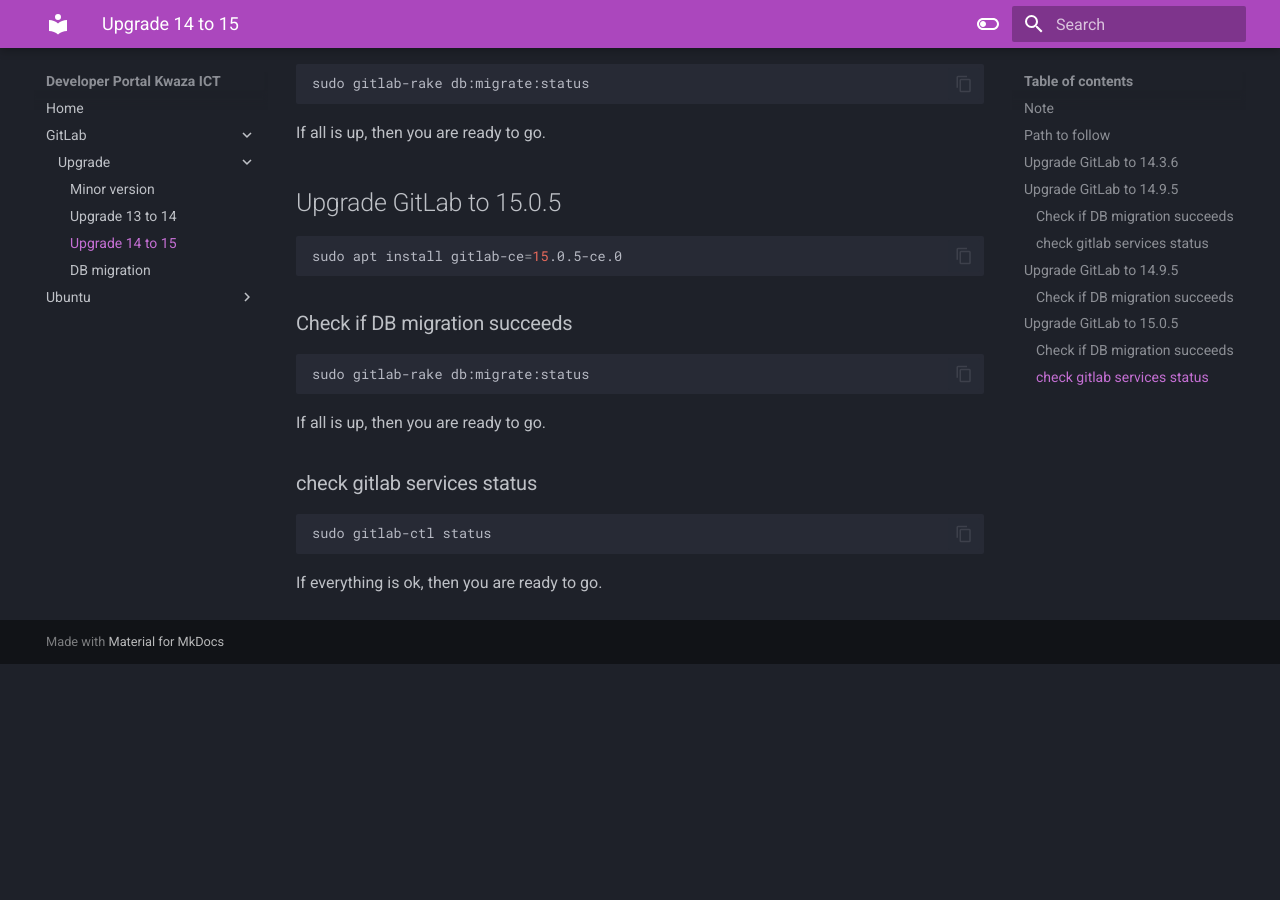
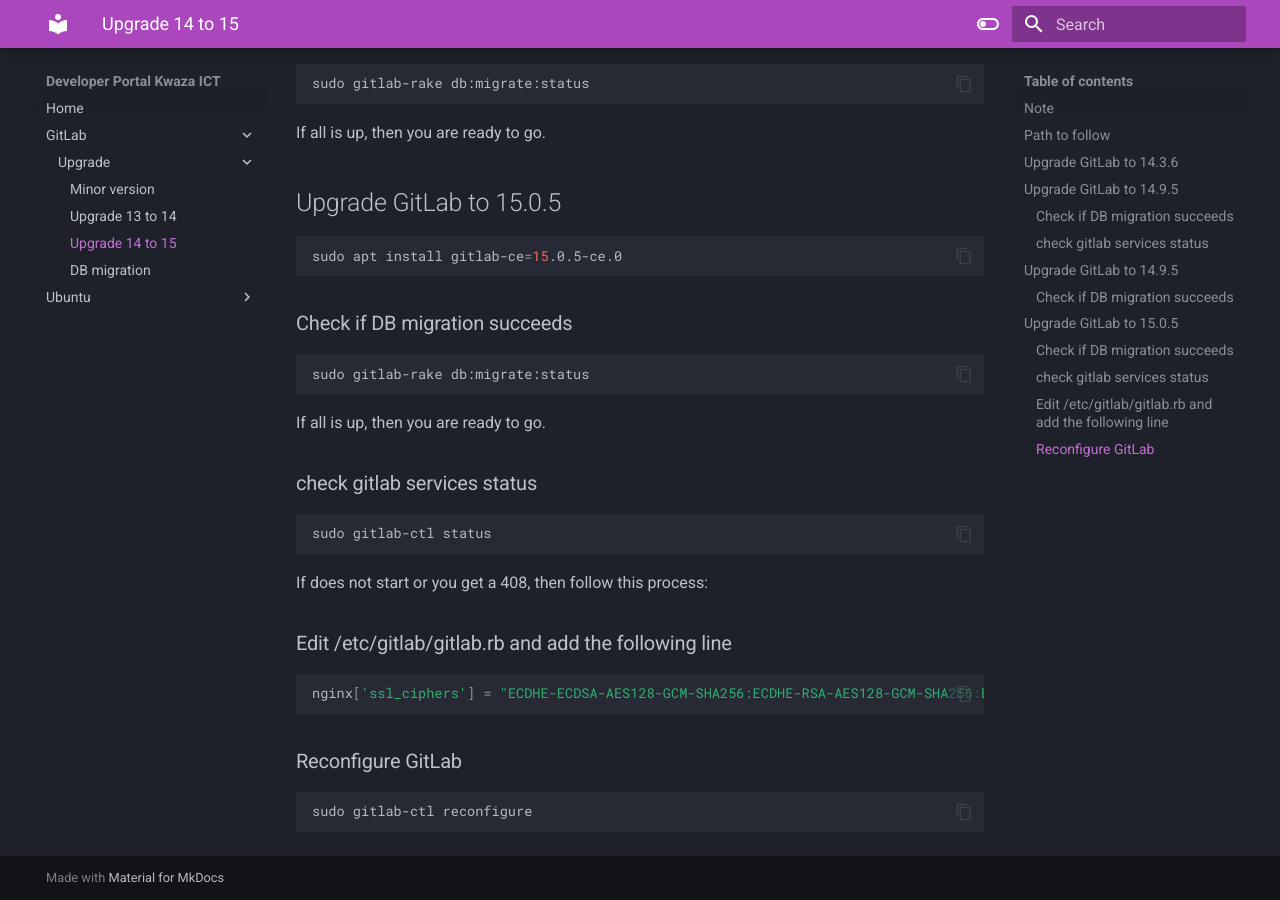
Before and after one commit to Kwaza-ICT/ops-portal, an MkDocs documentation site: the page built from docs/gitlab/14-to-15.md, in a window 1280 px wide and 900 px high, scrolled down 1479 px. Built offline with MkDocs 1.6.1 and Material for MkDocs 9.7.7, drawn with Linux system fonts in a browser that asks for light colours; before the commit the page ends 2143 px from its top, so only the background shows below that.

Commit message:
update gitlab to version 15

````diff
--- a/docs/gitlab/14-to-15.md
+++ b/docs/gitlab/14-to-15.md
@@ -87,4 +87,17 @@
 sudo gitlab-ctl status
 ```
 
-If everything is ok, then you are ready to go.
+
+If does not start or you get a 408, then follow this process:
+
+### Edit /etc/gitlab/gitlab.rb and add the following line
+
+```shell
+nginx['ssl_ciphers'] = "ECDHE-ECDSA-AES128-GCM-SHA256:ECDHE-RSA-AES128-GCM-SHA256:ECDHE-ECDSA-AES256-GCM-SHA384:ECDHE-RSA-AES256-GCM-SHA384:ECDHE-ECDSA-CHACHA20-POLY1305:ECDHE-RSA-CHACHA20-POLY1305:DHE-RSA-AES128-GCM-SHA256:DHE-RSA-AES256-GCM-SHA384:AES256-GCM-SHA384"
+```
+
+### Reconfigure GitLab
+
+```shell
+sudo gitlab-ctl reconfigure
+```
````
